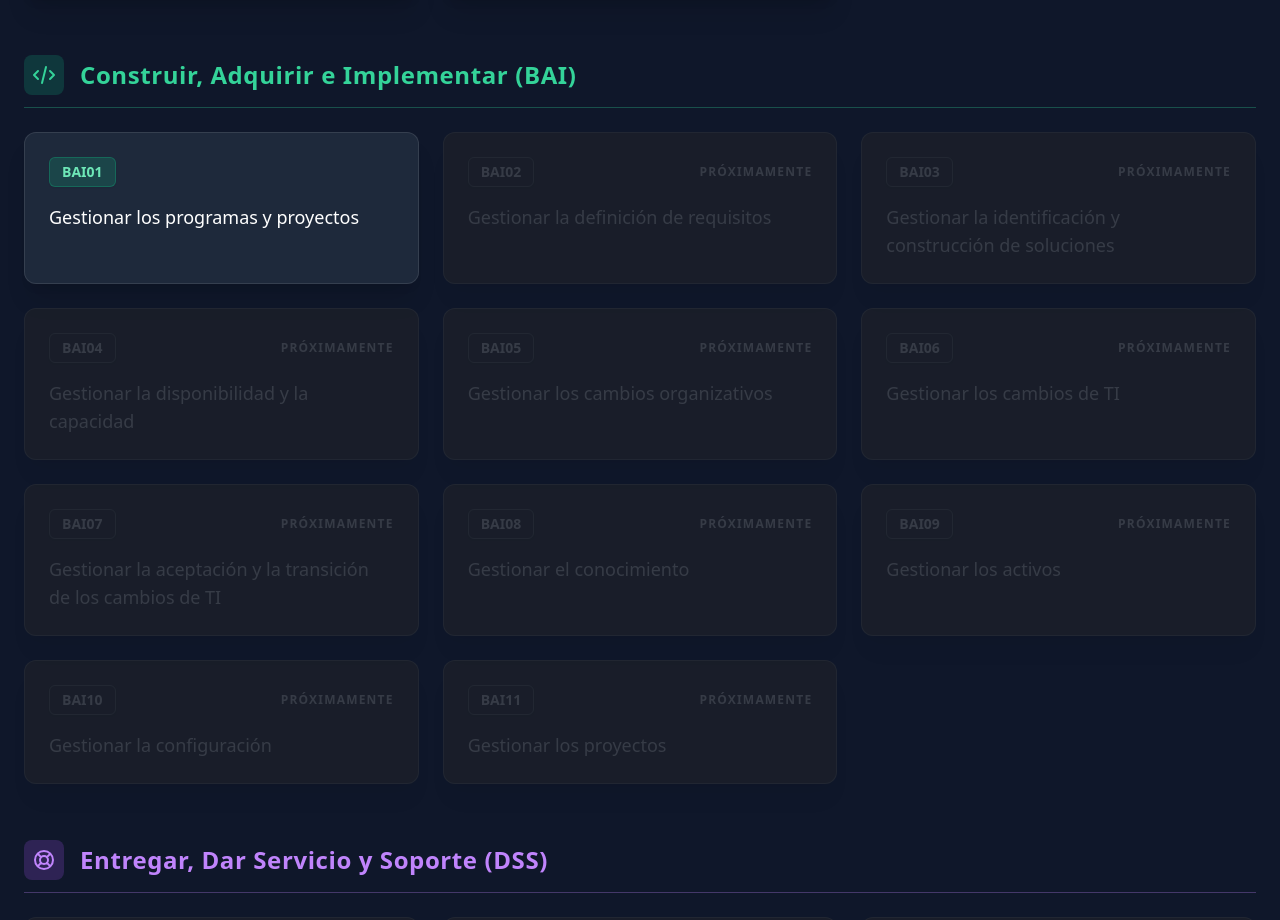
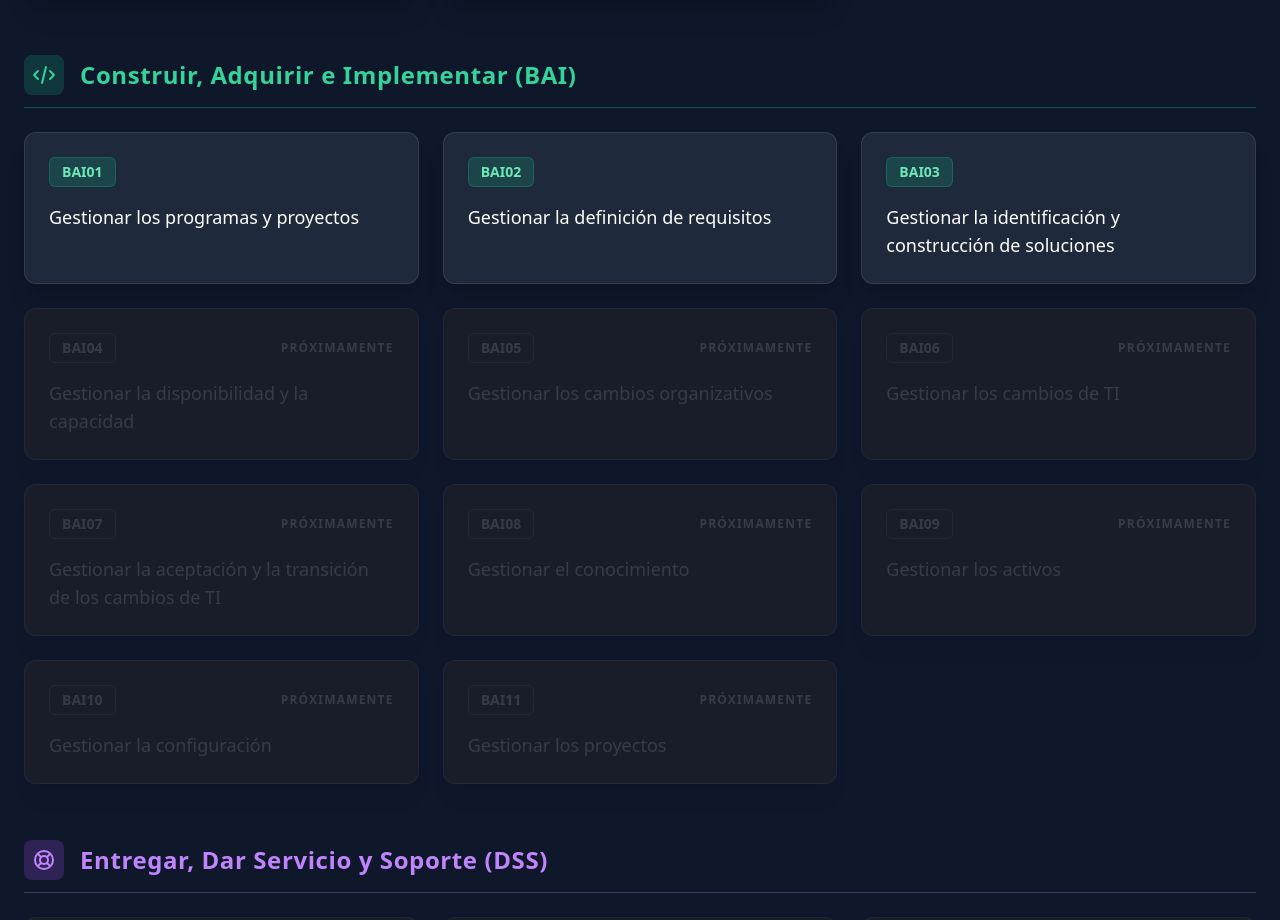
Before and after one commit to luis09u/gobierno-frontend, a React (Vite) app: page / in a window 1280 px wide. Shown: the part 1503-2423 px from the top of the page. Built offline with nearby package versions, Linux system fonts and the light colour scheme.

Commit message:
inicio bai3

```diff
--- a/src/data/procesosCobit.js
+++ b/src/data/procesosCobit.js
@@ -25,8 +25,8 @@ export const procesosAPO = [
 
 export const procesosBAI = [
   { id: 'BAI01', nombre: 'Gestionar los programas y proyectos' },
-  { id: 'BAI02', nombre: 'Gestionar la definición de requisitos', deshabilitado: true },
-  { id: 'BAI03', nombre: 'Gestionar la identificación y construcción de soluciones', deshabilitado: true },
+  { id: 'BAI02', nombre: 'Gestionar la definición de requisitos'},
+  { id: 'BAI03', nombre: 'Gestionar la identificación y construcción de soluciones' },
   { id: 'BAI04', nombre: 'Gestionar la disponibilidad y la capacidad', deshabilitado: true },
   { id: 'BAI05', nombre: 'Gestionar los cambios organizativos', deshabilitado: true },
   { id: 'BAI06', nombre: 'Gestionar los cambios de TI', deshabilitado: true },
```
